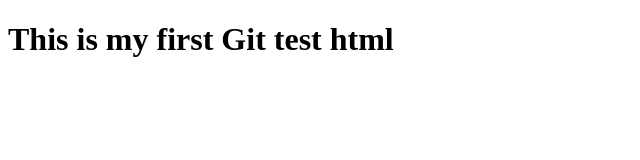
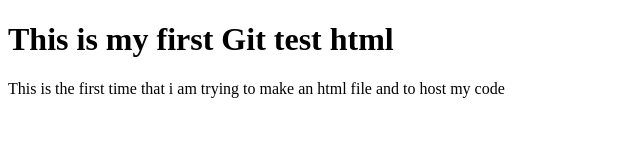
Before and after one commit to Moses-Oyelade/my-git-project, a plain HTML site: page index.html in a window 1280 px wide. Shown: the whole page, without its empty margins (0-640 px from the left). Drawn offline with Linux system fonts and the light colour scheme.

```diff
--- a/index.html
+++ b/index.html
@@ -8,6 +8,7 @@
 <body>
     <h1>This is my first Git test html</h1>
 
+    <p>This is the first time that i am trying to make an html file and to host my code</p>
 
 </body>
 </html>
```
